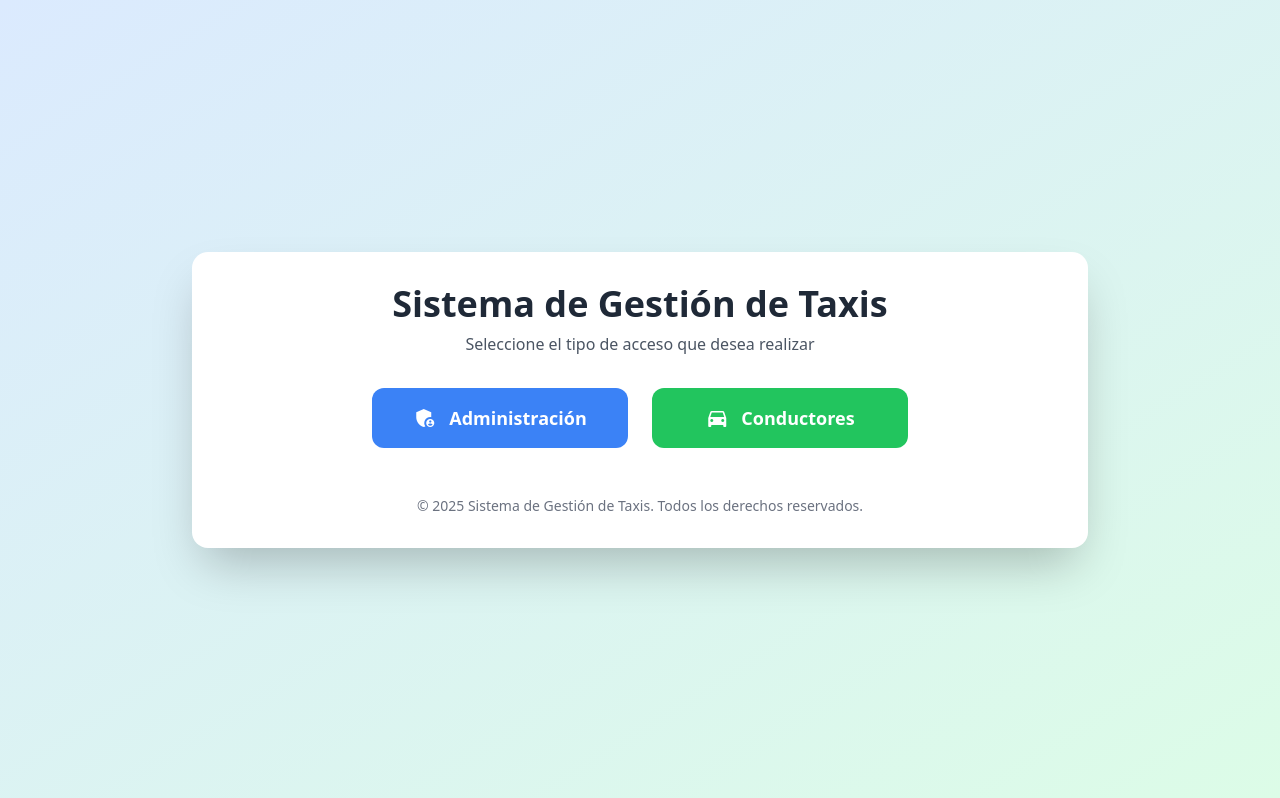
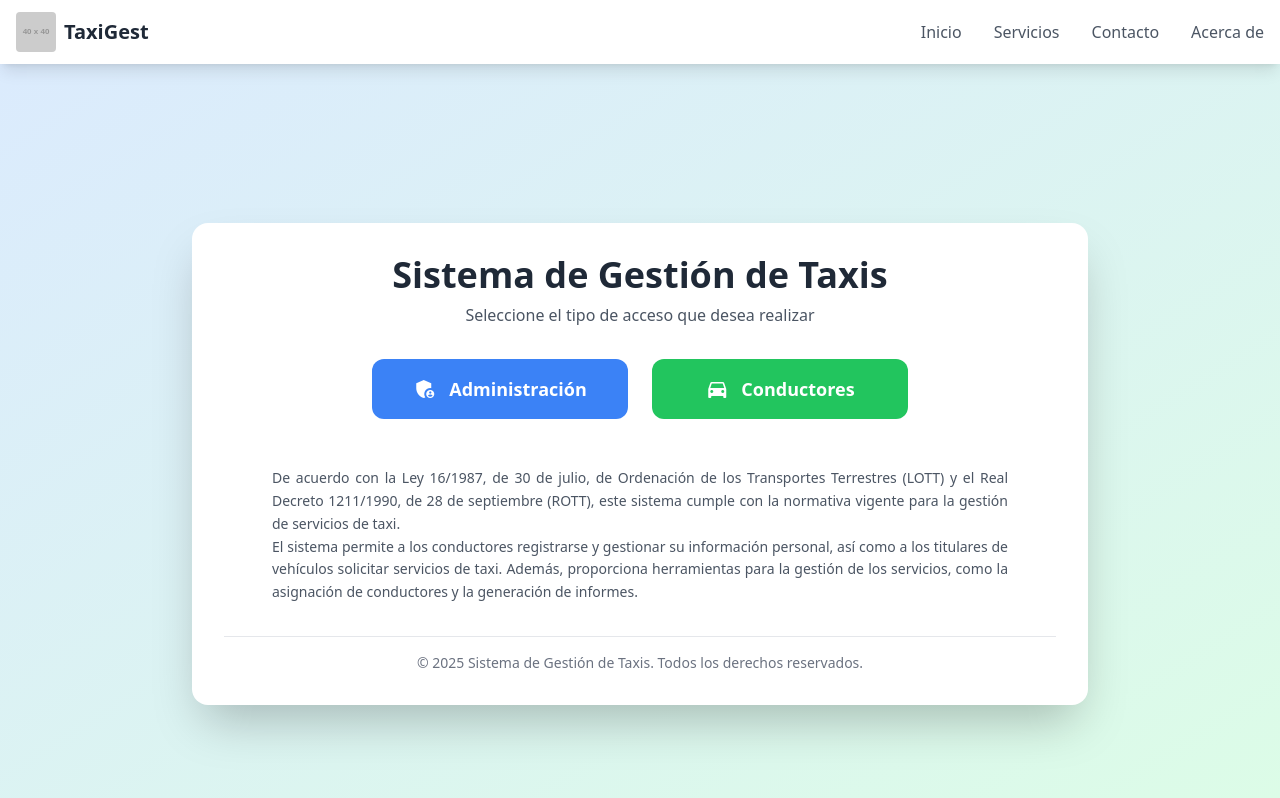
Before and after one commit to rubengg33/taxisweb, a website: page index.html in a window 1280 px wide. Drawn offline with nearby package versions, Linux system fonts and the light colour scheme; placeholder pictures from the web are drawn by us.

Commit message:
dandole forma al index

```diff
--- a/index.html
+++ b/index.html
@@ -16,7 +16,45 @@
         }
     </style>
 </head>
-<body class="bg-gradient-to-br from-blue-100 to-green-100 min-h-screen flex items-center justify-center">
+<body class="bg-gradient-to-br from-blue-100 to-green-100 min-h-screen">
+    <!-- Navbar -->
+    <nav class="bg-white shadow-lg">
+        <div class="max-w-7xl mx-auto px-4">
+            <div class="flex justify-between items-center h-16">
+                <!-- Logo and company name -->
+                <div class="flex items-center">
+                    <img src="https://via.placeholder.com/40" alt="Logo" class="h-10 w-10 rounded">
+                    <span class="ml-2 text-xl font-semibold text-gray-800">TaxiGest</span>
+                </div>
+
+                <!-- Navigation Links -->
+                <div class="hidden md:flex items-center space-x-8">
+                    <a href="#" class="text-gray-600 hover:text-blue-500 transition">Inicio</a>
+                    <a href="#" class="text-gray-600 hover:text-blue-500 transition">Servicios</a>
+                    <a href="#" class="text-gray-600 hover:text-blue-500 transition">Contacto</a>
+                    <a href="#" class="text-gray-600 hover:text-blue-500 transition">Acerca de</a>
+                </div>
+
+                <!-- Mobile menu button -->
+                <div class="md:hidden flex items-center">
+                    <button class="mobile-menu-button">
+                        <span class="material-icons text-gray-600">menu</span>
+                    </button>
+                </div>
+            </div>
+        </div>
+
+        <!-- Mobile menu -->
+        <div class="mobile-menu hidden md:hidden">
+            <a href="#" class="block py-2 px-4 text-gray-600 hover:bg-blue-500 hover:text-white">Inicio</a>
+            <a href="#" class="block py-2 px-4 text-gray-600 hover:bg-blue-500 hover:text-white">Servicios</a>
+            <a href="#" class="block py-2 px-4 text-gray-600 hover:bg-blue-500 hover:text-white">Contacto</a>
+            <a href="#" class="block py-2 px-4 text-gray-600 hover:bg-blue-500 hover:text-white">Acerca de</a>
+        </div>
+    </nav>
+
+    <!-- Main content - adjust margin top to accommodate navbar -->
+    <div class="flex items-center justify-center min-h-[calc(100vh-4rem)] pt-16">
         <div class="max-w-4xl w-full mx-4">
             <div class="bg-white rounded-2xl shadow-2xl p-8 text-center">
                 <h1 class="text-4xl font-bold mb-2 text-gray-800">Sistema de Gestión de Taxis</h1>
@@ -38,10 +76,36 @@
                     </a>
                 </div>
 
-            <div class="mt-12 text-sm text-gray-500">
-                <p>© 2025 Sistema de Gestión de Taxis. Todos los derechos reservados.</p>
+                <div class="mt-12">
+                    <div class="max-w-3xl mx-auto text-sm text-gray-600 leading-relaxed mb-8 px-4">
+                        <p class="text-justify">
+                            De acuerdo con la Ley 16/1987, de 30 de julio, de Ordenación de los Transportes Terrestres (LOTT)
+                            y el Real Decreto 1211/1990, de 28 de septiembre (ROTT), este sistema cumple con la normativa vigente
+                            para la gestión de servicios de taxi.
+                        </p>
+                        <p class="text-justify">
+                            El sistema permite a los conductores registrarse y gestionar su información personal, así como a los
+                            titulares de vehículos solicitar servicios de taxi. Además, proporciona herramientas para la gestión
+                            de los servicios, como la asignación de conductores y la generación de informes.
+                    </div>
+                    <footer class="mt-8 pt-4 border-t border-gray-200">
+                        <p class="text-sm text-gray-500">
+                            © 2025 Sistema de Gestión de Taxis. Todos los derechos reservados.
+                        </p>
+                    </footer>
                 </div>
             </div>
         </div>
+    </div>
+
+    <!-- Add JavaScript for mobile menu toggle -->
+    <script>
+        const mobileMenuButton = document.querySelector('.mobile-menu-button');
+        const mobileMenu = document.querySelector('.mobile-menu');
+
+        mobileMenuButton.addEventListener('click', () => {
+            mobileMenu.classList.toggle('hidden');
+        });
+    </script>
 </body>
 </html>
```
Lines whose indentation alone changed are shown as unchanged.
